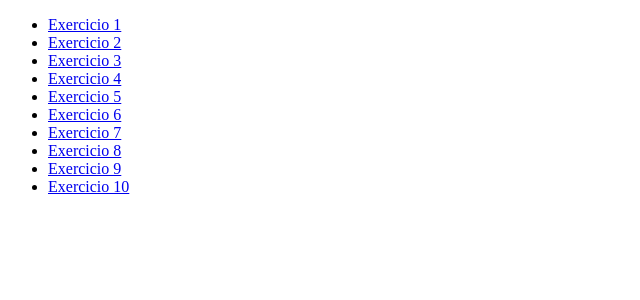
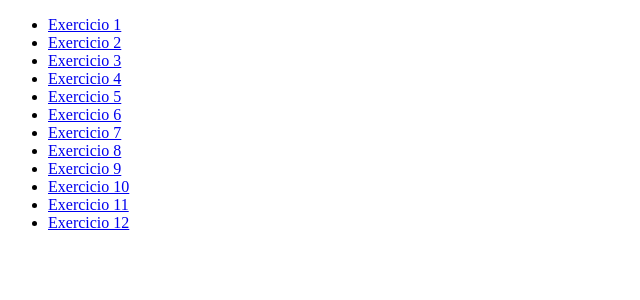
Before and after one commit to EricaLima570/php, a PHP site: page / in a window 1280 px wide. Shown: the top 300 px of the page, without its empty margins (0-640 px from the left). Run offline with PHP 8.4, Linux system fonts and the light colour scheme.

Commit message:
Cnflito no indice do exe 12

```diff
--- a/index.php
+++ b/index.php
@@ -14,6 +14,8 @@
         <li><a href="./exercicio8/" target="_blank">Exercicio 8</a></li>
         <li><a href="./exercicio9/" target="_blank">Exercicio 9</a></li>
         <li><a href="./exercicio10/" target="_blank">Exercicio 10</a></li>
+        <li><a href="./exercicio11/" target="_blank">Exercicio 11</a></li>
+        <li><a href="./exercicio12/" target="_blank">Exercicio 12</a></li>
     </ul>
 </body>
 </html>
```
